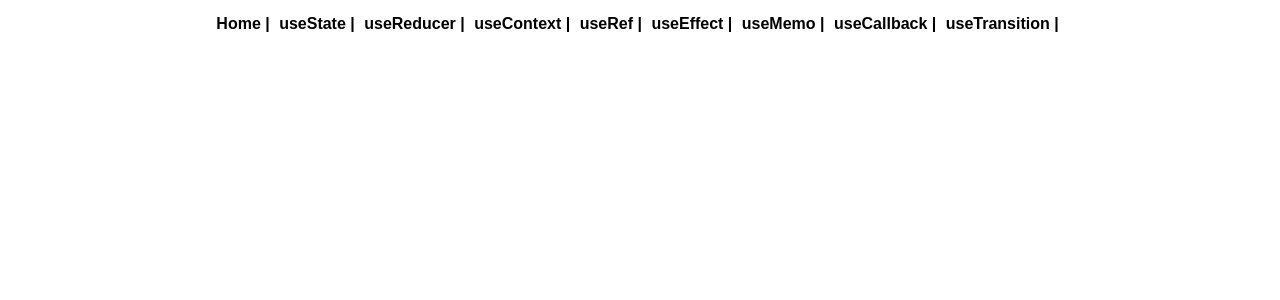
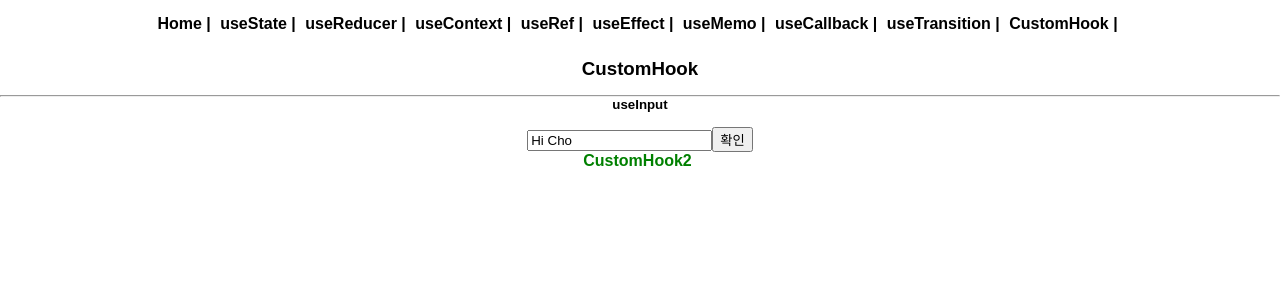
Before and after one commit to cho-git/ReactHook, a React (Create React App) app in the folder my-app/: page /CustomHook in a window 1280 px wide. Shown: the top 300 px of the page. Built offline with nearby package versions, Linux system fonts and the light colour scheme.

Commit message:
😍무조건 쓰자 CustomHook😍

```diff
--- a/my-app/public/index.html
+++ b/my-app/public/index.html
@@ -24,10 +24,10 @@
       work correctly both with client-side routing and a non-root public URL.
       Learn how to configure a non-root public URL by running `npm run build`.
     -->
-    <title>React App</title>
+    <title>React Hook</title>
   </head>
   <body>
-    <noscript>You need to enable JavaScript to run this app.</noscript>
+    <noscript>React Hook study</noscript>
     <div id="root"></div>
     <!--
       This HTML file is a template.
--- a/my-app/src/App.js
+++ b/my-app/src/App.js
@@ -27,6 +27,9 @@ import MemoUsMemo from './ReactHook/PerformanceHook/React.Memo/MemoUsMemo';
 import MemoUsCallback from './ReactHook/PerformanceHook/React.Memo/MemoUsCallback';
 import UsTransition from './ReactHook/PerformanceHook/TransitionDeferred/UsTransition';
 
+import CustomHook from './ReactHook/customHook/CustomHook';
+import CustomHook2 from './ReactHook/customHook/CustomHook2';
+
 import './index.css'
 function App() {
   const commonStyle = {
@@ -52,6 +55,7 @@ function App() {
           <Link style={commonStyle} to={"/UsMemo"}> useMemo |</Link>
           <Link style={commonStyle} to={"/UsCallback"}> useCallback |</Link>
           <Link style={commonStyle} to={"/UsTransition"}> useTransition |</Link>
+          <Link style={commonStyle} to={"/CustomHook"}> CustomHook |</Link>
         </nav>
       </div>
       <Routes>
@@ -76,6 +80,8 @@ function App() {
         <Route path='/MemoUsMemo' element={<MemoUsMemo />}/>
         <Route path='/MemoUsCallback' element={<MemoUsCallback />}/>
         <Route path='/UsTransition' element={<UsTransition/>}/>
+        <Route path='/CustomHook' element={<CustomHook/>}/>CustomHook2
+        <Route path='/CustomHook2' element={<CustomHook2/>}/>
       </Routes>
     </div >
 
--- a/my-app/src/ReactHook/StateHook/UsReducer.js
+++ b/my-app/src/ReactHook/StateHook/UsReducer.js
@@ -1,9 +1,10 @@
 import React, { useReducer, useState } from "react";
 import { Link } from "react-router-dom"
 // state가 복잡할 경우 사용하기 좋은 useReducer
-// reducer : state 를 업데이트 하는 역할 (은행)
+// state : 거래내역
 // dispatch : state 업데이트를 위한 요구
-// action : 요구의 내용
+// action : 요구의 내용 "만원 출금해주세요"
+// reducer : state 를 업데이트 하는 역할 "은행"
 const ACTION_TYPE = {
     deposit: 'deposit',
     withdraw: 'withdraw',
@@ -40,7 +41,7 @@ const UsReducer = () => {
     const [money, dispatch] = useReducer(reducer, 0);
     return (
         <div style={{ textAlign: 'center' }}>
-            <h3>useReducer 은행</h3>
+            <h4>useReducer 은행</h4>
             <p> 잔고 : {money} 원</p>
             <input
                 type="number"
--- /dev/null
+++ b/my-app/src/ReactHook/customHook/CustomHook.js
@@ -0,0 +1,36 @@
+// 내가 직접 만드는 ReactHook
+import React, { useState } from "react";
+import { useInput } from "./useInput";
+import { Link } from "react-router-dom";
+
+function displayMessage(message) {
+    alert(message)
+}
+
+const CustomHook = () => {
+
+    const [inputValue, handleChange, handleSubmit] = useInput("Hi Cho", displayMessage)
+
+    return (
+        <div id='top' style={{
+            textAlign: 'center',
+            paddingBottom: '10px',
+            paddingTop: '15px',
+        }}>
+            <h3>CustomHook</h3>
+            <hr style={{ marginTop: '15px' }}></hr>
+            <h5>useInput</h5>
+            <input value={inputValue} onChange={handleChange} />
+            <button style={{ marginTop: '15px' }} onClick={handleSubmit}>확인</button><p></p>
+            <Link style={{
+                marginRight: '5px',
+                textDecoration: 'none',
+                color: 'green',
+                fontWeight: 'bold',
+            }}
+                to={"/CustomHook2"}>CustomHook2 </Link>
+        </div>
+    )
+}
+
+export default CustomHook;
--- /dev/null
+++ b/my-app/src/ReactHook/customHook/CustomHook2.js
@@ -0,0 +1,66 @@
+
+// 커스텀 후
+import { useFetch } from "./useFetch";
+
+const baseUrl ="https://jsonplaceholder.typicode.com";
+
+const CustomHook2 = () => {
+
+    // const {data ,fetchUrl} = useFetch(baseUrl,"users") 버튼 지우기 전
+    const {data :userData} = useFetch(baseUrl,"users")
+    const {data :postData} = useFetch(baseUrl,"users")
+    const {data :todoData} = useFetch(baseUrl,"users")
+    return (
+        <div id='top' style={{
+            textAlign: 'center',
+            paddingBottom: '10px',
+            paddingTop: '15px',
+        }}>
+            <h3>CustomHook</h3>
+            <hr style={{ marginTop: '15px' }}></hr>
+            <h5>usefetch</h5>
+            <h1>User</h1>
+            { userData && <pre>{JSON.stringify(userData[0],null,2)}</pre>}
+            <h1>Post</h1>
+            { postData && <pre>{JSON.stringify(postData[0],null,2)}</pre>}
+            <h1>Todo</h1>
+            { todoData && <pre>{JSON.stringify(todoData[0],null,2)}</pre>}
+        </div>
+    )
+}
+
+// Custom 이전
+// import { useState , useEffect } from "react";
+
+// const baseUrl ="https://jsonplaceholder.typicode.com";
+
+// const CustomHook2 = () => {
+//     const [data , setData] = useState(null)
+//     const fetchUrl = (type) => {
+//         fetch(baseUrl + '/' + type)
+//             .then((res) => res.json())
+//             .then((res) => setData(res));
+//     }
+
+//     useEffect(() => {
+//         fetchUrl("users")
+//     }, [])
+
+//     return (
+//         <div id='top' style={{
+//             textAlign: 'center',
+//             paddingBottom: '10px',
+//             paddingTop: '15px',
+//         }}>
+//             <h3>CustomHook</h3>
+//             <hr style={{ marginTop: '15px' }}></hr>
+//             <h5>usefetch</h5>
+//             <button onClick={() => fetchUrl("users")}>Users</button>
+//             <button onClick={() => fetchUrl("posts")}>Posts</button>
+//             <button onClick={() => fetchUrl("todos")}>Todos</button>
+//             <pre>{JSON.stringify(data,null,2)}</pre>
+//         </div>
+//     )
+// }
+
+export default CustomHook2;
--- /dev/null
+++ b/my-app/src/ReactHook/customHook/useFetch.js
@@ -0,0 +1,19 @@
+import { useEffect, useState } from "react";
+
+export function useFetch(baseUrl, initialType) {
+    const [data, setData] = useState('가져오는 중')
+    const fetchUrl = (type) => {
+        fetch(baseUrl + '/' + type)
+            .then((res) => res.json())
+            .then((res) => setData(res));
+    }
+
+    useEffect(() => {
+        fetchUrl(initialType)
+    }, []);
+
+    return{
+        data,
+        fetchUrl
+    }
+}
--- /dev/null
+++ b/my-app/src/ReactHook/customHook/useInput.js
@@ -0,0 +1,14 @@
+import { useState } from "react"
+
+export function useInput(initialValue , submitAction) {
+    const [inputValue, setInputValue] = useState(initialValue)
+    const handleChange = (e) => {
+        setInputValue(e.target.value)
+    };
+    const handleSubmit = () =>{
+        setInputValue('')
+        submitAction(inputValue)
+    }
+
+    return [inputValue , handleChange , handleSubmit]
+}
```
Also changed, not shown: my-app/src/ReactHook/StateHook/Student.js (+7 -7 lines), my-app/Hook.txt.
